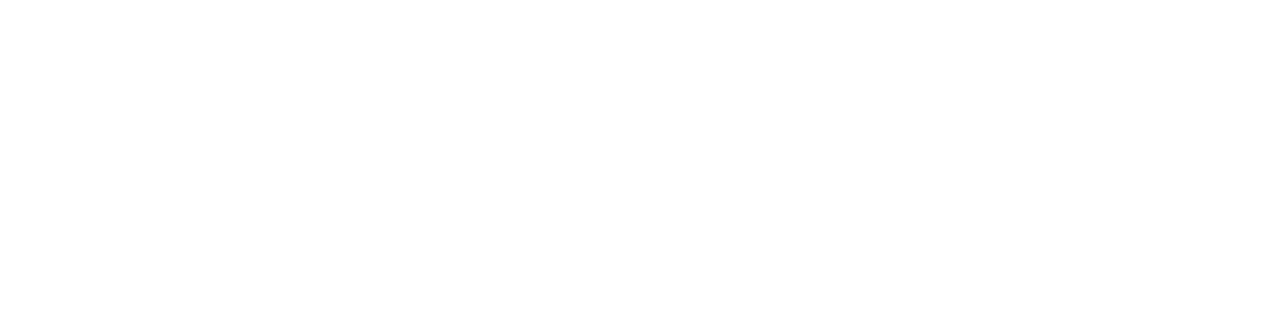
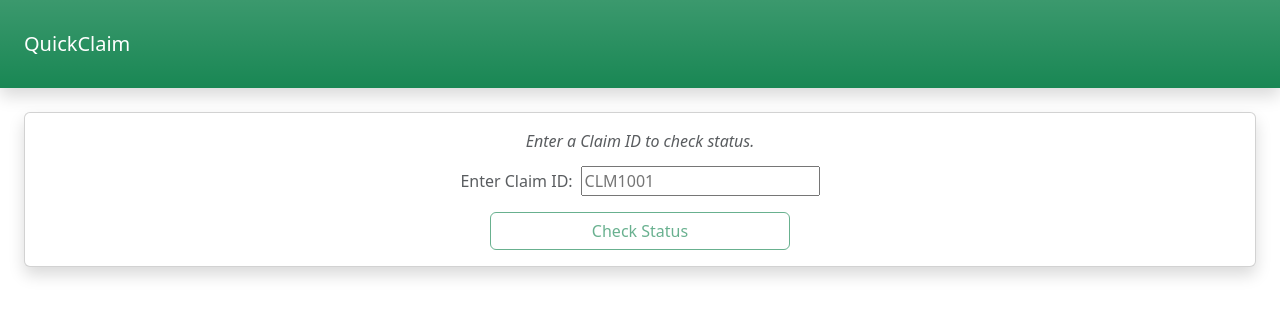
Before and after one commit to arkrish1993/quick-claim, a React (Vite) app in the folder client/: page / in a window 1280 px wide. Shown: the top 316 px of the page. Built offline with nearby package versions, Linux system fonts and the light colour scheme.

Commit message:
Integration done with server

```diff
--- a/client/src/App.jsx
+++ b/client/src/App.jsx
@@ -1,5 +1,88 @@
+import { useState } from "react";
+import api from "../src/api/api";
+import Header from "./components/Header";
+import isAlphaNumeric from "./utils/isAlphaNumeric";
+import { ResponseCode } from "./common/constants";
+
 function App() {
-  return <></>;
+  const [claimId, setClaimId] = useState("");
+  const [error, setError] = useState("");
+  const [isLoading, setIsLoading] = useState(false);
+  const [result, setResult] = useState(null);
+
+  const getClaimDetails = async () => {
+    try {
+      setIsLoading(true);
+      if (!isAlphaNumeric(claimId)) {
+        setError("Claim ID must be alphanumeric.");
+        setIsLoading(false);
+      } else {
+        const res = await api.get(`/claims/${claimId.toUpperCase().trim()}`);
+        console.log(res);
+        if (res.status === ResponseCode.SUCCESS) {
+          setResult(res.data);
+          console.log(result); //To be removed
+          // show result panel
+          setIsLoading(false);
+          setError("");
+          setClaimId("");
+        } else {
+          // Show banner acc to response code
+          setIsLoading(false);
+          setError("");
+          setResult(null);
+        }
+      }
+    } catch (err) {
+      //show something went wrong banner
+      console.log(err); //To be removed
+    }
+  };
+
+  return (
+    <>
+      <Header />
+      {/* move inside pages folder */}
+      <div className="card m-4 shadow">
+        <div className="card-body text-center">
+          <div className="text-muted fst-italic  ">
+            Enter a Claim ID to check status.
+          </div>
+          <div>
+            <label htmlFor="claim-id" className="text-muted mt-3 me-2">
+              Enter Claim ID:
+            </label>
+            <input
+              className="text-uppercase hover"
+              id="claim-id"
+              type="text"
+              placeholder="CLM1001"
+              maxLength="7"
+              value={claimId}
+              onChange={(e) => setClaimId(e.target.value)}
+            />
+          </div>
+          <button
+            disabled={!claimId || isLoading}
+            onClick={getClaimDetails}
+            className="btn btn-outline-success w-25 mt-3"
+          >
+            {isLoading ? (
+              <div className="spinner-grow spinner-grow-sm" role="status"></div>
+            ) : (
+              "Check Status"
+            )}
+          </button>
+          {error.length > 0 && (
+            <div className="mt-3">
+              <small className="text-danger">{error}</small>
+            </div>
+          )}
+          {/* result panel */}
+        </div>
+      </div>
+    </>
+  );
 }
 
 export default App;
--- /dev/null
+++ b/client/src/common/constants.js
@@ -0,0 +1,5 @@
+export const ResponseCode = {
+  SUCCESS: 200,
+  NOT_FOUND: 400,
+  ERROR: 500,
+};
--- /dev/null
+++ b/client/src/components/Header.jsx
@@ -0,0 +1,9 @@
+export default function Header() {
+  return (
+    <nav className="navbar navbar-dark bg-success bg-gradient navbar-expand-lg shadow">
+      <div className="container-fluid py-3 px-4">
+        <span className="navbar-brand">QuickClaim</span>
+      </div>
+    </nav>
+  );
+}
--- /dev/null
+++ b/client/src/utils/isAlphaNumeric.js
@@ -0,0 +1,7 @@
+const isAlphaNumeric = (str) => {
+  const regex = /^[a-z0-9]+$/i;
+
+  return regex.test(str);
+};
+
+export default isAlphaNumeric;
```
Also changed, not shown: 1 other file (tests, documents, lock files or other folders).
